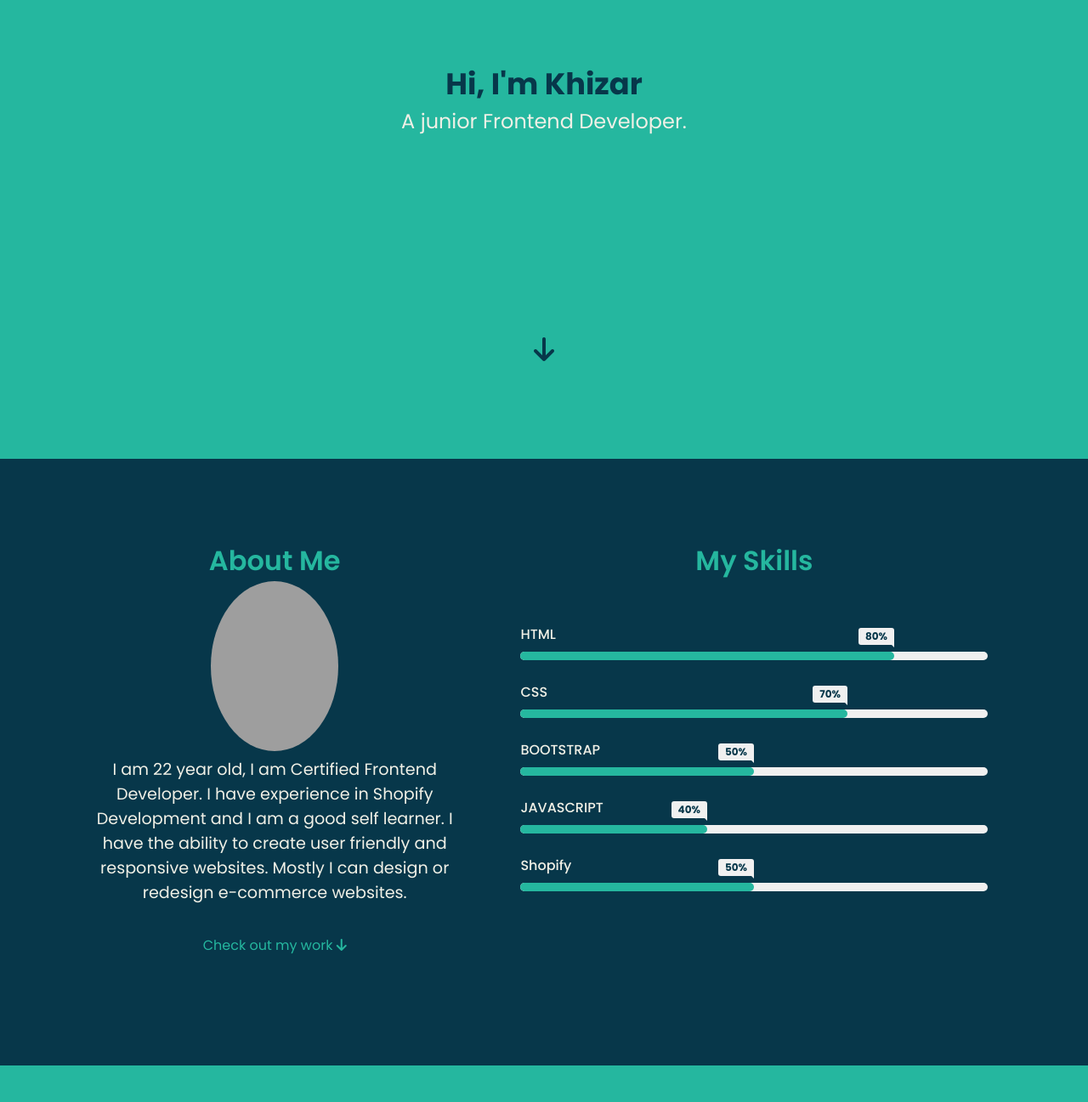
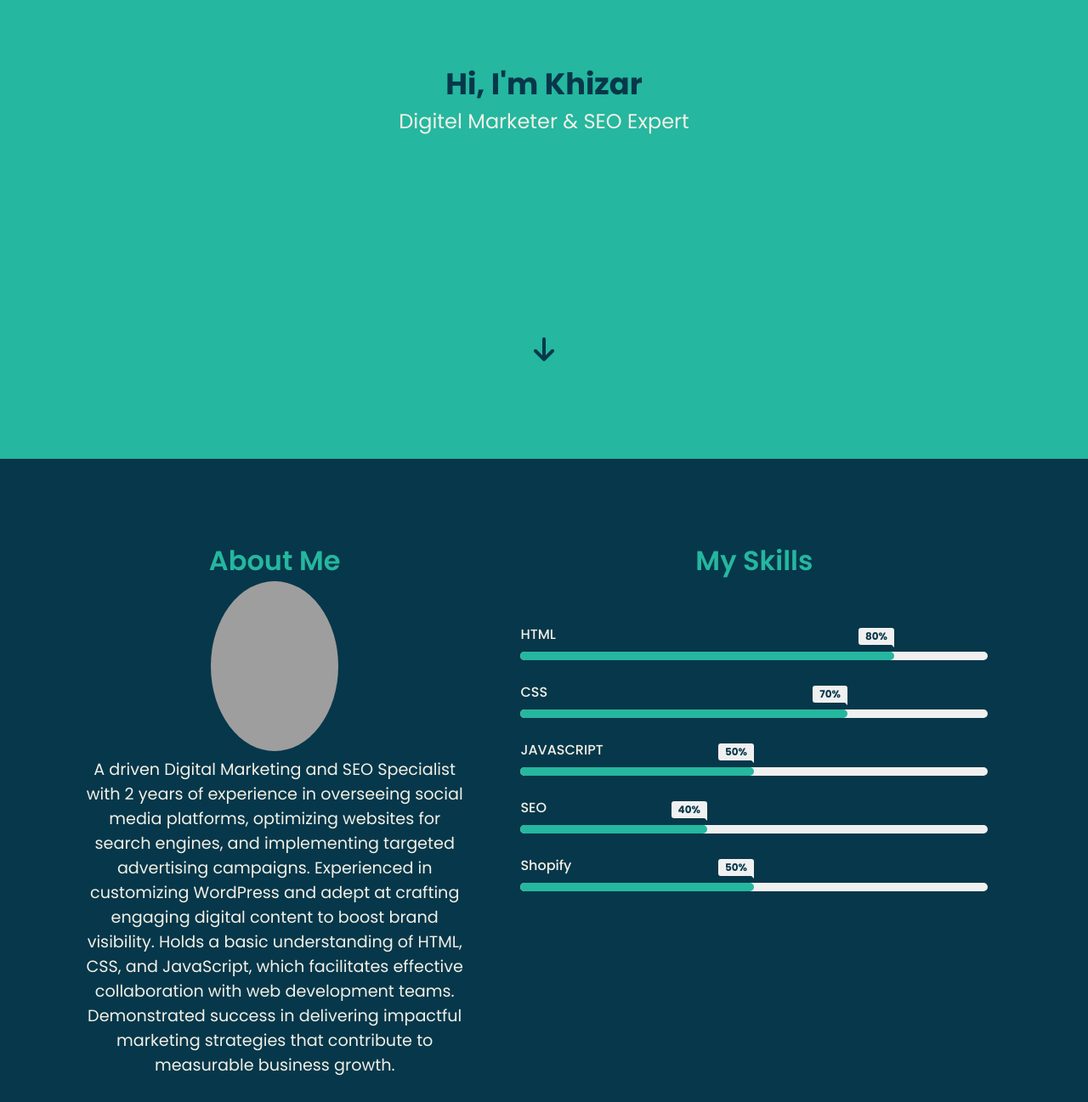
Before and after one commit to khizar851/Portfolio, a plain HTML site: page index.html in a window 1280 px wide. Shown: the part 260-1557 px from the top of the page at 85% size. Drawn offline with nearby package versions, Linux system fonts and the light colour scheme; grey boxes are pictures that could not be loaded.

Commit message:
Update index.html

```diff
--- a/index.html
+++ b/index.html
@@ -29,7 +29,7 @@
       <div class="home-content" id="home-page">
         <div class="name">
           <h1>Hi, I'm Khizar</h1>
-          <p>A junior Frontend Developer.</p>
+          <p>Digitel Marketer & SEO Expert</p>
         </div>
         <div class="angle-down-icon">
           <a href="#about"><i class="fa fa-arrow-down"></i></a>
@@ -45,10 +45,10 @@
             </div>
             <img src="https://i.postimg.cc/Hx4nChpH/fbavatar-1630400663387-6838396024049256103.png" alt="image" />
             <p>
-              I am 22 year old, I am Certified Frontend Developer.
-              I have experience in Shopify Development and I am a good self learner.
-              I have the ability to create user friendly and responsive websites.
-              Mostly I can design or redesign e-commerce websites.
+              A driven Digital Marketing and SEO Specialist with 2 years of experience in overseeing social media platforms, optimizing websites
+                for search engines, and implementing targeted advertising campaigns. Experienced in customizing WordPress and adept at crafting engaging digital
+                content to boost brand visibility. Holds a basic understanding of HTML, CSS, and JavaScript, which facilitates effective collaboration with web
+                development teams. Demonstrated success in delivering impactful marketing strategies that contribute to measurable business growth.
             </p>
             <div class="work-arrow">
               <p>
@@ -74,12 +74,12 @@
                     <div class="progress-line"><span class="css"></span></div>
                     <div class="bar">
                       <div class="info">
-                        <span>BOOTSTRAP</span>
+                        <span>JAVASCRIPT</span>
                       </div>
                       <div class="progress-line"><span class="bootstrap"></span></div>
                       <div class="bar">
                         <div class="info">
-                          <span>JAVASCRIPT</span>
+                          <span>SEO</span>
                         </div>
                         <div class="progress-line"><span class="javascript"></span></div>
                         <div class="bar">
```
